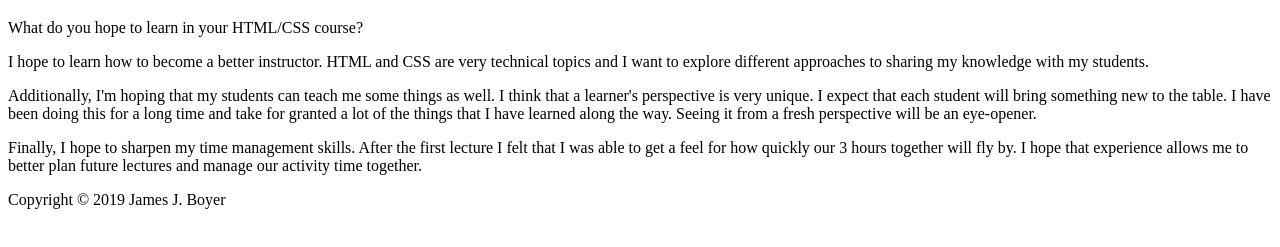
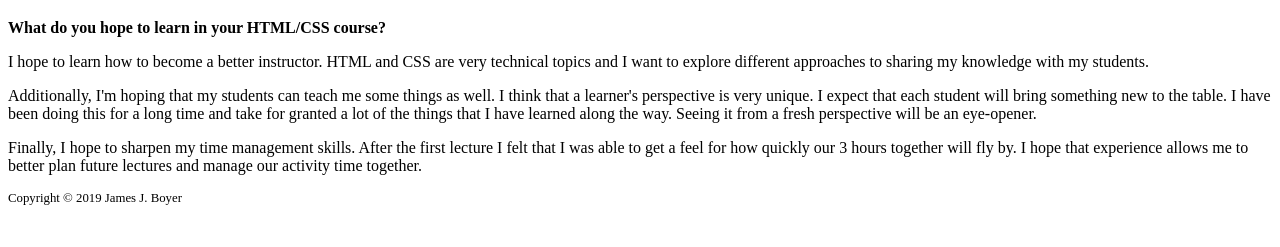
Before and after one commit to jboyer87/CIS2, a plain HTML site: page Assignments/Assignment02/index.html in a window 1280 px wide. Shown: the part 61-308 px from the top of the page. Drawn offline with Linux system fonts and the light colour scheme.

Commit message:
Added class and ID to html page to apply styles

```diff
--- a/Assignments/Assignment02/index.html
+++ b/Assignments/Assignment02/index.html
@@ -9,12 +9,12 @@
 </head>
 <body>
 	<h1>Hello World!</h1>
-	<p>What do you hope to learn in your HTML/CSS course?</p>
+	<p class="question">What do you hope to learn in your HTML/CSS course?</p>
 
 	<p>I hope to learn how to become a better instructor. HTML and CSS are very technical topics and I want to explore different approaches to sharing my knowledge with my students.</p>
 	<p>Additionally, I'm hoping that my students can teach me some things as well. I think that a learner's perspective is very unique. I expect that each student will bring something new to the table. I have been doing this for a long time and take for granted a lot of the things that I have learned along the way. Seeing it from a fresh perspective will be an eye-opener.</p>
 	<p>Finally, I hope to sharpen my time management skills. After the first lecture I felt that I was able to get a feel for how quickly our 3 hours together will fly by. I hope that experience allows me to better plan future lectures and manage our activity time together.</p>
 
-	<p>Copyright &copy; 2019 James J. Boyer</p>
+	<p id="copyright">Copyright &copy; 2019 James J. Boyer</p>
 </body>
 </html>
```
